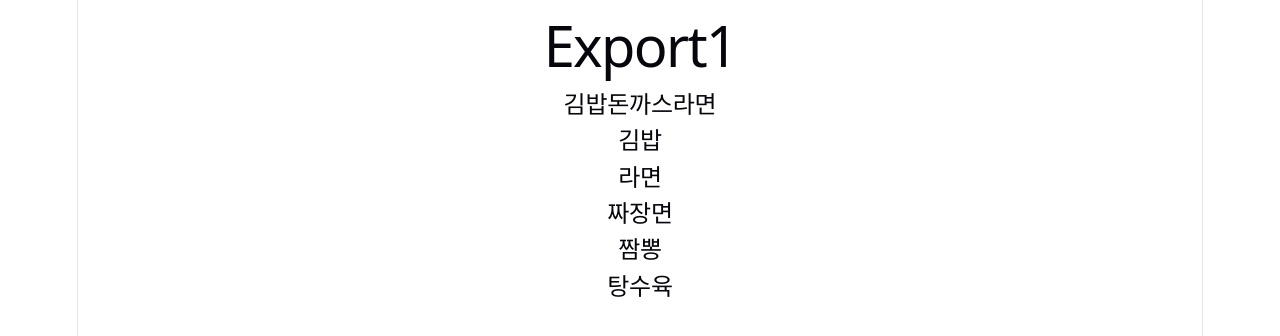
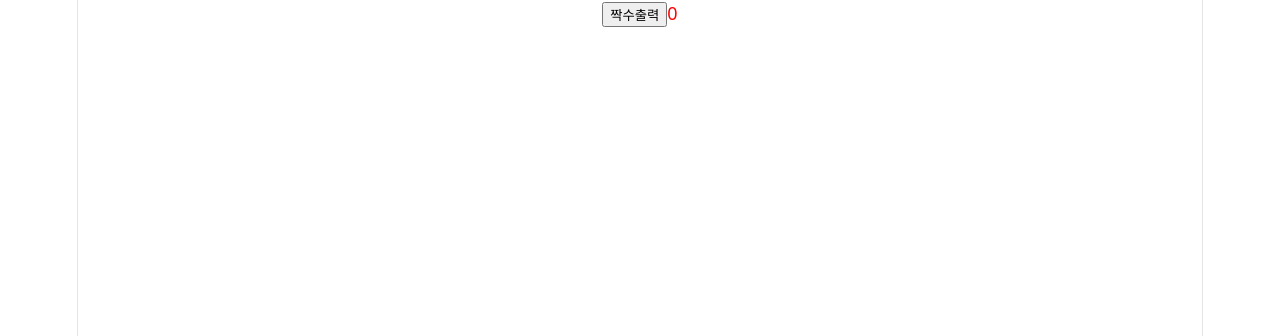
Before and after one commit to dbqls6746-bot/fe-react-study-8, a React (Vite) app in the folder react-study/: page / in a window 1280 px wide. Shown: the top 336 px of the page. Built offline with nearby package versions, Linux system fonts and the light colour scheme.

Commit message:
리액트 퀴즈1

```diff
--- a/react-study/src/App.jsx
+++ b/react-study/src/App.jsx
@@ -6,6 +6,7 @@ import './App.css'
 import Basic01 from './components/Basic01'
 import State01 from './components/State01'
 import Export01 from './components/Export01'
+import Quiz01 from './quiz/Quiz01'
 
 function App() {
   const [count, setCount] = useState(0)
@@ -14,7 +15,8 @@ function App() {
 
     // <Basic01 />
     // <State01 />
-    <Export01/>
+    // <Export01/>
+    <Quiz01/>
   )
 }
 
--- /dev/null
+++ b/react-study/src/quiz/Quiz01.jsx
@@ -0,0 +1,18 @@
+import {useState} from "react";
+
+function Quiz01(){
+    let [count, setCount ] = useState(0);
+
+    return(
+        <div>
+            <button onClick={()=>{
+                setCount(count+2);
+
+            }}>짝수출력</button>
+            <span style={{ color: "red"}}>{count}</span>
+        </div>
+
+    )
+}
+
+export default Quiz01;
```
